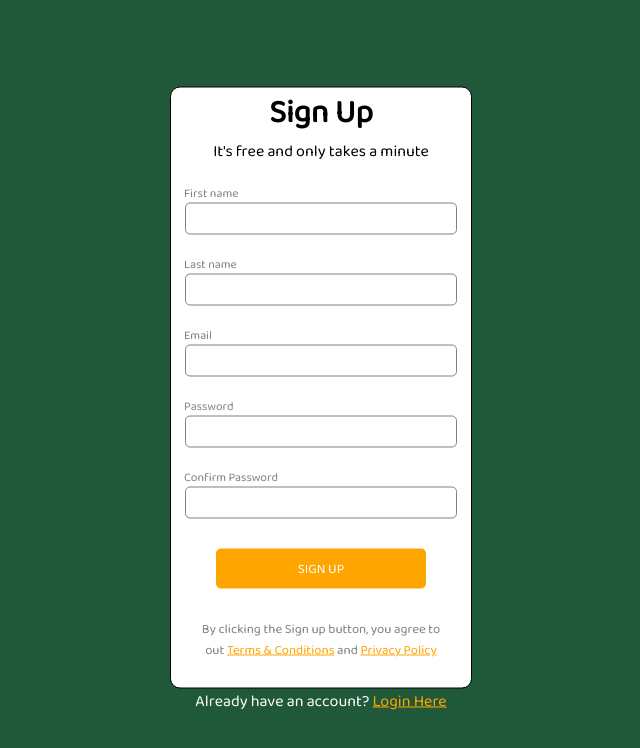
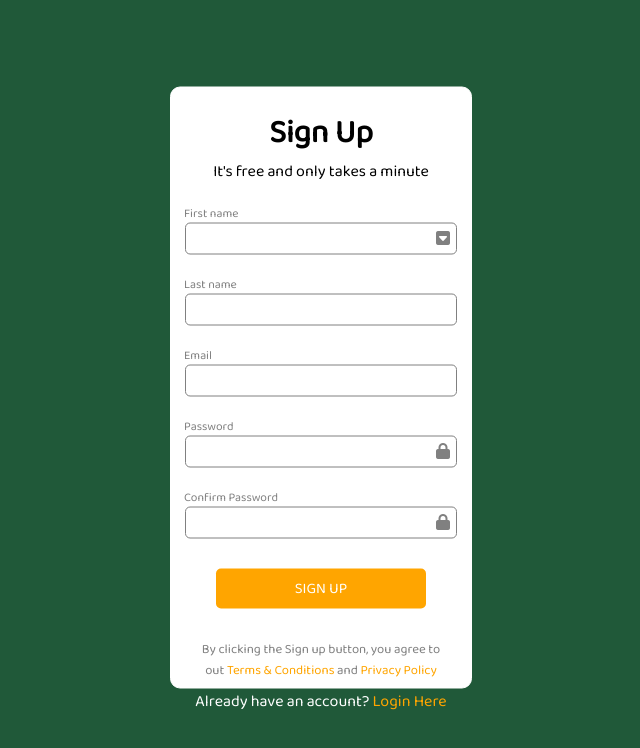
Before and after one commit to otdot/BC_JS, a plain HTML site: page singUpPage/index.html in a window 1280 px wide. Shown: the whole page, without its empty margins (319-959 px from the left). Drawn offline with Linux system fonts and the light colour scheme; a web font is replaced by a local one.

Commit message:
Added icons and minor fixes

```diff
--- a/singUpPage/index.html
+++ b/singUpPage/index.html
@@ -12,15 +12,24 @@
       href="https://fonts.googleapis.com/css2?family=Baloo+2&family=Baloo+Bhaijaan+2:wght@400;500&family=Cormorant+Garamond:wght@300&display=swap"
       rel="stylesheet"
     />
+    <script
+      src="https://kit.fontawesome.com/6c02173916.js"
+      crossorigin="anonymous"
+    ></script>
   </head>
   <body>
     <div class="container">
       <form class="signUpForm">
-        <h1>Sign Up</h1>
-        <p>It's free and only takes a minute</p>
+        <div class="formHeadings">
+          <h1>Sign Up</h1>
+          <p>It's free and only takes a minute</p>
+        </div>
         <div class="formText">
           <label for="first_name">First name</label>
-          <input type="text" id="first_name" />
+          <div class="iconContainer">
+            <i class="fas fa-caret-square-down"></i>
+            <input type="text" id="first_name" />
+          </div>
 
           <label for="last_name">Last name</label>
           <input type="text" id="last_name" />
@@ -29,10 +38,16 @@
           <input type="email" id="email" />
 
           <label for="password">Password</label>
-          <input type="password" id="password" />
+          <div class="iconContainer">
+            <i class="fas fa-lock"></i>
+            <input type="password" id="password" />
+          </div>
 
           <label for="confirm_password">Confirm Password</label>
-          <input type="password" id="confirm_password" />
+          <div class="iconContainer">
+            <i class="fas fa-lock"></i>
+            <input type="password" id="confirm_password" />
+          </div>
           <button type="submit">SIGN UP</button>
           <footer>
             By clicking the Sign up button, you agree to out
--- a/singUpPage/style.css
+++ b/singUpPage/style.css
@@ -26,7 +26,7 @@ body {
   flex-flow: row wrap;
   justify-content: space-around;
   display: inline-block;
-  border: solid 1px black;
+  border: solid 1px white;
 }
 
 .signUpForm * {
@@ -35,6 +35,10 @@ body {
 
 .signUpForm .formText {
   color: grey;
+}
+
+.signUpForm .formHeadings {
+  margin: 20px;
 }
 
 .signUpForm a {
@@ -56,6 +60,7 @@ body {
 }
 
 .signUpForm button {
+  font-size: 15px;
   margin: 30px auto;
   display: block;
   background-color: orange;
@@ -71,10 +76,22 @@ body {
   margin: auto 20px;
 }
 
+.signUpForm footer a {
+  text-decoration: none;
+}
+
+.signUpForm .iconContainer i {
+  position: absolute;
+  display: flex;
+  margin-left: 265px;
+  margin-top: 7px;
+}
+
 #login {
   color: white;
 }
 
 #login a {
   color: orange;
+  text-decoration: none;
 }
```
